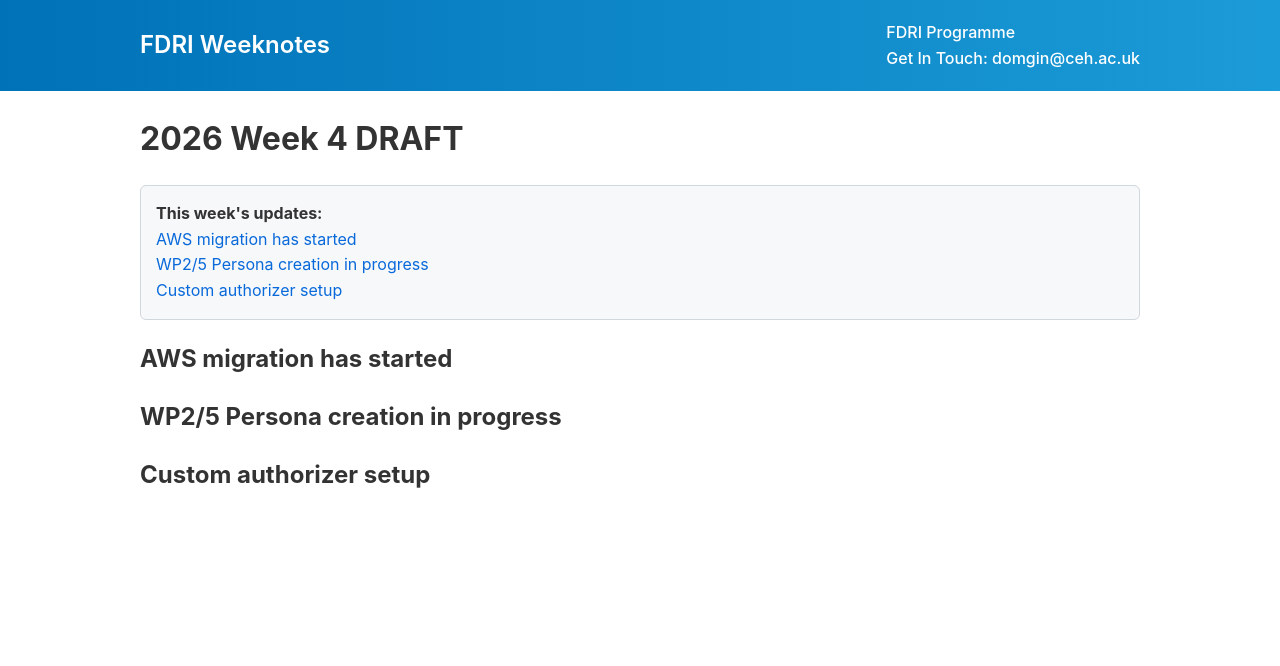
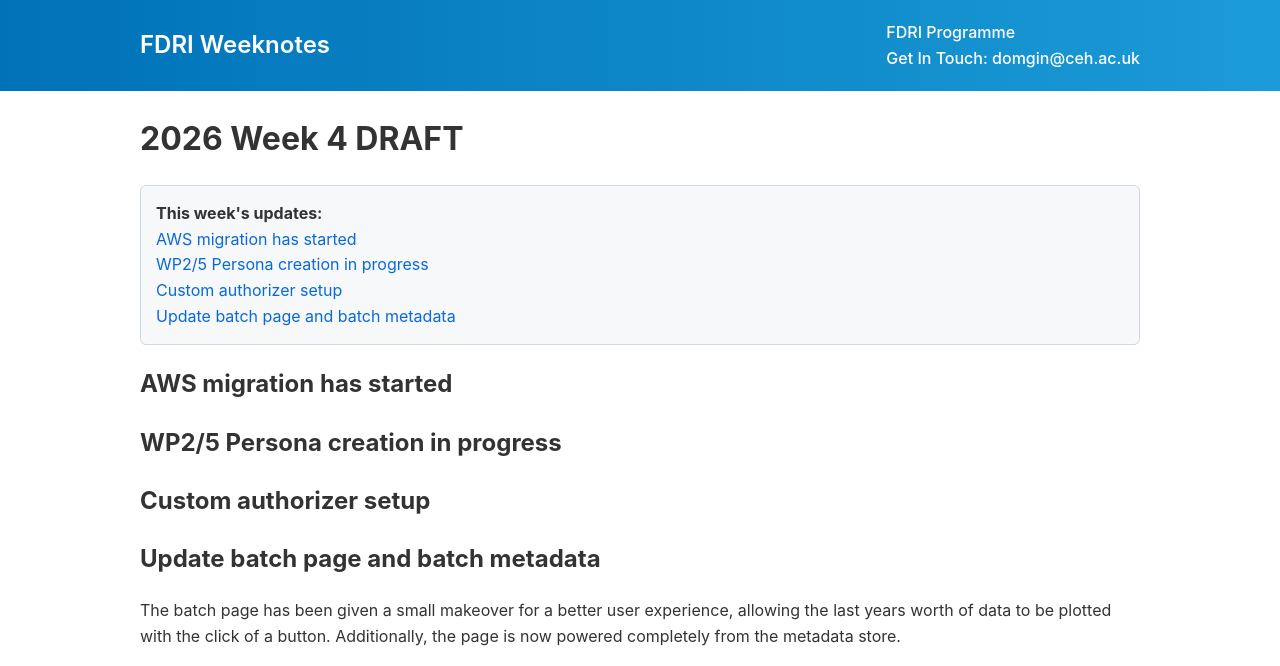
Before and after one commit to NERC-CEH/fdri_words, a Jekyll site: the page built from weeknotes/2026/04.md, in a window 1280 px wide. Shown: the top 666 px of the page. Built offline with Jekyll 4.4.1, drawn with Linux system fonts in a browser that asks for light colours; our own code applies the rules of GitHub Pages for plain Markdown files; grey boxes are pictures that could not be loaded.

Commit message:
batch_page

```diff
--- a/weeknotes/2026/04.md
+++ b/weeknotes/2026/04.md
@@ -6,3 +6,8 @@
 ## WP2/5 Persona creation in progress
 
 ## Custom authorizer setup
+
+## Update batch page and batch metadata
+The batch page has been given a small makeover for a better user experience, allowing the last years worth of data to be plotted with the click of a button. Additionally, the page is now powered completely from the metadata store.
+
+<img width="1245" height="420" alt="image" src="https://github.com/user-attachments/assets/1f9cbd34-39a7-412e-8248-ee1d12539f11" />
```
